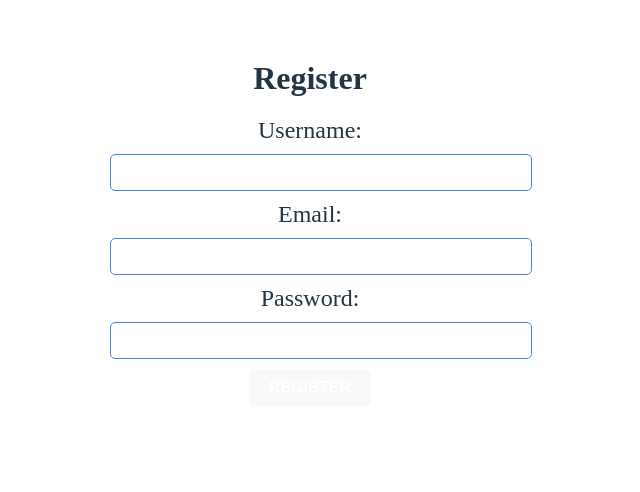
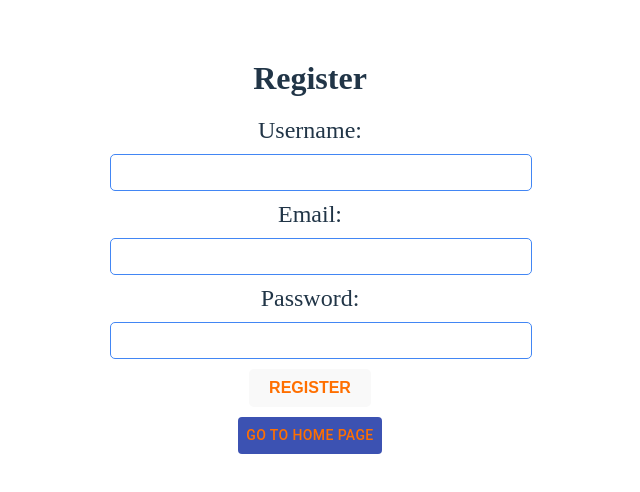
Before and after one commit to FSA-Capstone-2402-ftb-mt/CapstoneFrontEnd, a React (Vite) app: page /register in a window 1280 px wide. Shown: the top 492 px of the page, without its empty margins (330-970 px from the left). Built offline with nearby package versions, Linux system fonts and the light colour scheme; no server answers.

Commit message:
added go to home page on login and on register pages

```diff
--- a/src/components/Login.jsx
+++ b/src/components/Login.jsx
@@ -2,6 +2,8 @@
 
 import React, { useState } from "react";
 import { useNavigate } from "react-router-dom"
+import {amber} from "@mui/material/colors";
+import Button from "@mui/material/Button";
 
 const Login = () => {
     const [username, setUsername] = useState("");
@@ -82,9 +84,29 @@ const Login = () => {
                         onChange={(e) => setPassword(e.target.value)}
                     />
                 </label>
-                <button type="submit">Login</button>
+                <button type="submit"
+                        style={{
+                            /*backgroundColor: '#3c52b2',*/
+                            color: amber["900"]
+                        }}>Login
+                </button>
             </form>
+            <div>
+                <Button
+                    style={{
+                        marginTop: 10,
+                        backgroundColor: '#3c52b2',
+                        color: amber["900"]
+                    }}
+                    onClick={() => {
+                        navigate("/");
+                    }}
+                >
+                    Go to Home Page
+                </Button>
+            </div>
         </div>
+
     );
 };
 
--- a/src/components/Logout.jsx
+++ b/src/components/Logout.jsx
@@ -2,25 +2,20 @@ import {amber} from "@mui/material/colors";
 import Button from "@mui/material/Button";
 import * as React from "react";
 import { useNavigate } from "react-router-dom"
+import {useEffect} from "react";
 
 
 const Logout = () => {
 
     const navigate = useNavigate();
-    return(
-<Button
-    style={{
-        backgroundColor: '#3c52b2',
-        color: amber["900"]
-    }}
-    onClick={() => {
-        sessionStorage.removeItem('username');
-        sessionStorage.removeItem('usernamepassword');
-        sessionStorage.removeItem('usertoken');
-        navigate("/");
-    }}
->
-    Log Out
-</Button>);
+
+    sessionStorage.removeItem('username');
+    sessionStorage.removeItem('usernamepassword');
+    sessionStorage.removeItem('usertoken');
+    useEffect(() => {
+        navigate('/');
+    }, []);
+
+
 }
 export default Logout;
--- a/src/components/Register.jsx
+++ b/src/components/Register.jsx
@@ -1,5 +1,8 @@
-import { useState } from "react";
+import React, { useState } from "react";
 import { registerUser } from "../api/userApi.js";
+import Button from "@mui/material/Button";
+import {amber} from "@mui/material/colors";
+import { useNavigate } from "react-router-dom"
 
 const RegisterForm = () => {
     const [formData, setFormData] = useState({
@@ -28,6 +31,7 @@ const RegisterForm = () => {
             setError(error.message);
         }
     };
+    const navigate = useNavigate();
 
     return (
         <div className="register">
@@ -86,6 +90,20 @@ const RegisterForm = () => {
                 </div>
                 <button type="submit">Register</button>
             </form>
+            <div>
+                <Button
+                    style={{
+                        marginTop: 10,
+                        backgroundColor: '#3c52b2',
+                        color: amber["900"]
+                    }}
+                    onClick={() => {
+                        navigate("/");
+                    }}
+                >
+                    Go to Home Page
+                </Button>
+            </div>
         </div>
     );
 };
--- a/src/index.css
+++ b/src/index.css
@@ -77,7 +77,7 @@ button:focus-visible {
 
 button {
   background-color: #4286f4;
-  color: white;
+  color: rgb(255, 111, 0);;
   padding: 10px 20px;
   border: none;
   border-radius: 5px;
```
